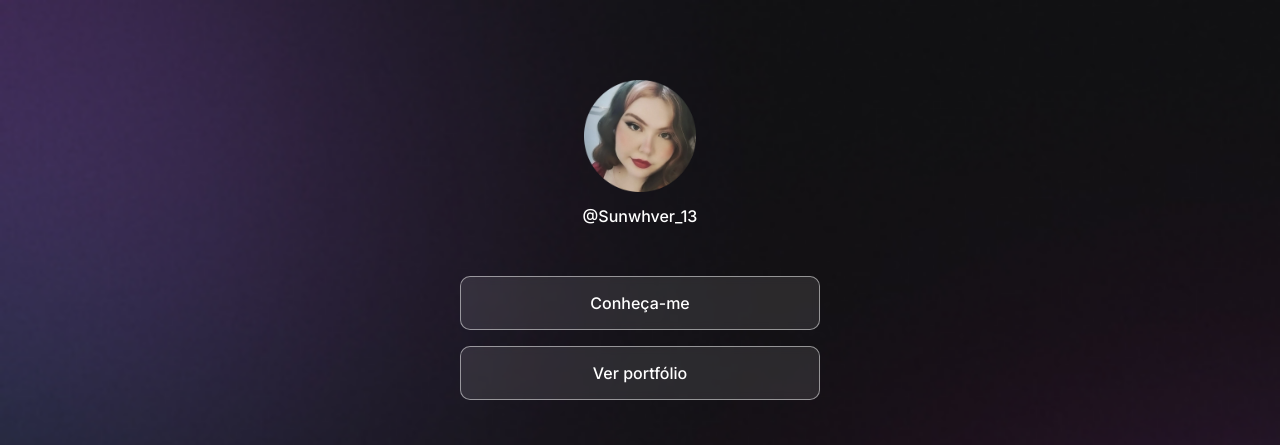
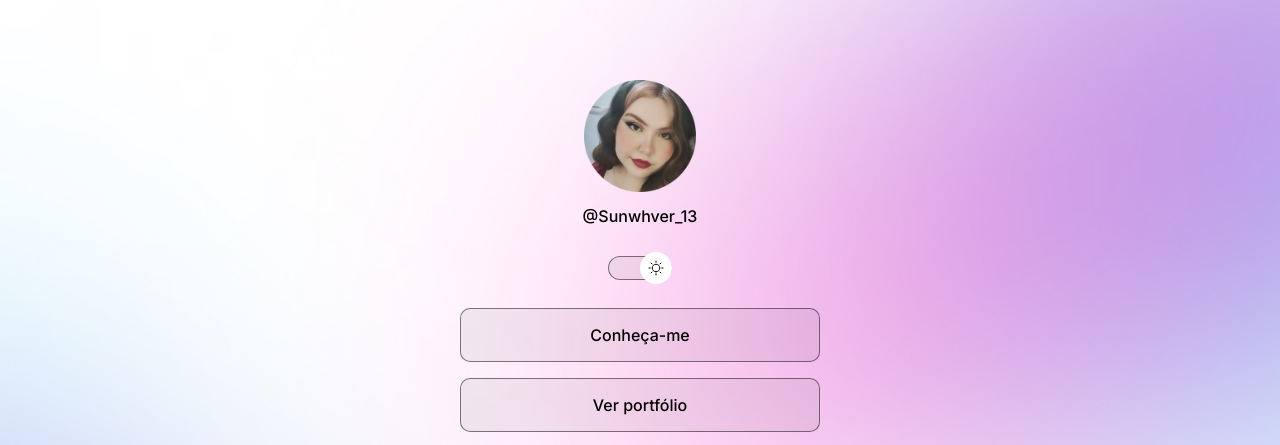
Before and after one commit to Sunwhver/projeto_curso, a plain HTML site: page index.html in a window 1280 px wide. Shown: the top 445 px of the page. Drawn offline with nearby package versions, Linux system fonts and the light colour scheme.

Commit message:
quinto commit: trocando elementos por variáveis e construção do botão switch

```diff
--- a/index.html
+++ b/index.html
@@ -20,6 +20,11 @@
           alt="foto minha normalmente - modo escuro"
         />
         <p>@Sunwhver_13</p>
+      </div>
+
+      <div id="switch">
+        <button></button>
+        <span></span>
       </div>
 
       <ul>
--- a/style.css
+++ b/style.css
@@ -4,9 +4,29 @@
   box-sizing: border-box;
 }
 
+:root {
+  --text-color: #fff; /* branco - white */
+  --bg-url: url(/projeto_curso/assets/bg-desktop.jpg);
+  --stroke-color: rgba(255, 255, 255, 0.5); /* é a borda da lista no normal */
+  --surface-color: rgba(255, 255, 255, 0.1); /* é o background da lista */
+  --surface-color-hover: rgba(255, 255, 255 255, 0.05); /* background no hover */
+  --highlight-color: rgba(255, 255, 255, 0.2); /* esse é o fundo/ hover dos ícones de redes sociais */
+  --switch-bg-url: url(/projeto_curso/assets/moon-stars.svg); /* esse é o botão de lua para o modo escuro */
+}
+
+.light {
+  --text-color: #000;
+  --bg-url: url(/projeto_curso/assets/bg-desktop-light.jpg);
+  --stroke-color: rgba(0, 0, 0, 0.5);
+  --surface-color: rgba(0, 0, 0, 0.05);
+  --surface-color-hover: rgba(0, 0, 0 0, 0.02);
+  --highlight-color: rgba(0, 0, 0, 0.1);
+  --switch-bg-url: url(/projeto_curso/assets/sun.svg);
+}
+
 /* configuração do plano de fundo - roxo - da página */
 body {
-  background: url(/projeto_curso/assets/bg-mobile.jpg);
+  background: var(--bg-url);
   background-repeat: no-repeat;
   background-position: top center;
   background-size: cover;
@@ -15,7 +35,7 @@ body {
 /* configuração de estilo padrão para fonte e cor de textos */
 body * {
   font-family: "Inter", sans-serif;
-  color: #fff;
+  color: var(--text-color);
 }
 
 /* essa é a configuração da caixa padrão onde colocamos todos os elementos da página */
@@ -43,6 +63,45 @@ body * {
   margin-top: 8px;
 }
 
+#switch {
+  position: relative;
+  width: 64px;
+  margin: 4px auto;
+}
+
+/* essa é a configuração do botão que faz o tema mudar de claro para escuro */
+#switch button {
+  width: 32px;
+  height: 32px;
+  background: white var(--switch-bg-url) no-repeat center;
+  border: 0;
+  border-radius: 50%;
+  position: absolute;
+  top: 50%;
+  left: 0;
+  z-index: 1;
+  transform: translateY(-50%);
+}
+
+/* vai fazer com que o botão passe de um lado ao outro quando mudar de light para o dark */
+.light #switch button {
+  right: 0;
+  left: initial;
+}
+
+/* esse é aquele fundo de botão de tema, para parecer um botão deslizante */
+#switch span {
+  display: block;
+  width: 64px;
+  height: 24px;
+  background: var(--surface-color);
+  border: 1px solid var(--stroke-color);
+  backdrop-filter: blur(4px);
+  -webkit-backdrop-filter: blur(4px);
+  border-radius: 9999px;
+}
+
+
 /* lista com os links */
 ul {
   list-style: none;
@@ -58,8 +117,8 @@ ul li a {
   justify-content: center;
   align-items: center;
   padding: 16px 24px;
-  background-color: rgba(255, 255, 255, 0.1);
-  border: 1px solid rgba(255, 255, 255, 0.5);
+  background: var(--surface-color);
+  border: 1px solid var(--stroke-color);
   border-radius: 10px;
   backdrop-filter: blur(4px);
   -webkit-backdrop-filter: blur(4px);
@@ -70,8 +129,8 @@ ul li a {
 
 /* hover para os botões da lista de links */
 ul li a:hover {
-  background-color: rgb(255, 255, 255, 0.05);
-  border: 1.5px solid #fff;
+  background-color: var(--surface-color-hover);
+  border: 1.5px solid var(--text-color);
 }
 
 /* div com os ícones de redes sociais */
@@ -94,7 +153,7 @@ ul li a:hover {
 
 /* estilo dos botões no hover - adiciona o fundo cinza redondo no ícone */
 #social-links a:hover {
-  background: rgba(255, 255, 255, 0.2);
+  background: var(--highlight-color);
   padding: 16px;
 }
 
```
Also changed, not shown: 1 other file.
